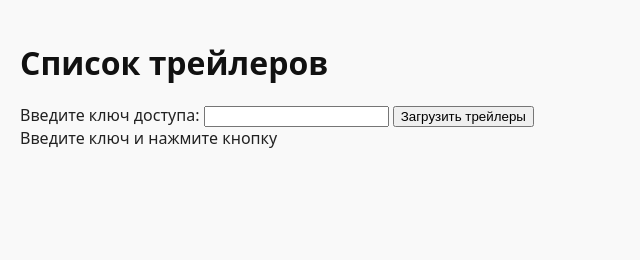
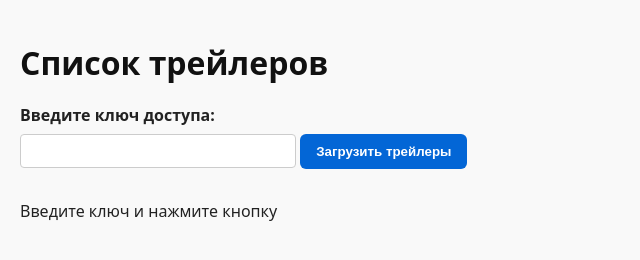
Before and after one commit to lostplaybot/media, a plain HTML site: page index.html in a window 1280 px wide. Shown: the whole page, without its empty margins (0-640 px from the left). Drawn offline with Linux system fonts and the light colour scheme.

Commit message:
Update style.css

```diff
--- a/style.css
+++ b/style.css
@@ -1 +1,64 @@
-body{font-family:system-ui,sans-serif;background:#f9f9f9;color:#222;margin:0;padding:20px}h1{margin-bottom:20px;color:#111}#list{display:grid;grid-template-columns:repeat(auto-fill,minmax(280px,1fr));gap:12px}#list a{display:block;background:#fff;border:1px solid #ddd;border-radius:6px;padding:12px 16px;text-decoration:none;color:#0366d6;box-shadow:0 1px 2px rgba(0,0,0,.03);transition:all .2s ease-in-out}#list a:hover{background:#f0f8ff;border-color:#aac;box-shadow:0 2px 6px rgba(0,0,0,.05)}
+body {
+	font-family: system-ui, sans-serif;
+	background: #f9f9f9;
+	color: #222;
+	margin: 0;
+	padding: 20px;
+}
+
+h1 {
+	margin-bottom: 20px;
+	color: #111;
+}
+
+label {
+	display: block;
+	margin-bottom: 8px;
+	font-weight: 600;
+}
+
+input[type="password"] {
+	padding: 8px 12px;
+	font-size: 14px;
+	border: 1px solid #ccc;
+	border-radius: 4px;
+	margin-bottom: 12px;
+	width: 250px;
+}
+
+button {
+	cursor: pointer;
+	padding: 10px 16px;
+	border: none;
+	border-radius: 6px;
+	background-color: #0366d6;
+	color: white;
+	font-weight: 600;
+	transition: background-color 0.2s ease-in-out;
+}
+
+button:hover {
+	background-color: #024fa2;
+}
+
+#list {
+	margin-top: 20px;
+	display: grid;
+	grid-template-columns: repeat(auto-fill, minmax(280px, 1fr));
+	gap: 12px;
+}
+
+.trailer-btn {
+	background-color: #fff;
+	color: #0366d6;
+	border: 1px solid #ddd;
+	box-shadow: 0 1px 2px rgba(0, 0, 0, 0.03);
+	transition: all 0.2s ease-in-out;
+}
+
+.trailer-btn:hover {
+	background-color: #f0f8ff;
+	border-color: #aac;
+	box-shadow: 0 2px 6px rgba(0, 0, 0, 0.05);
+	color: #024fa2;
+}
```
